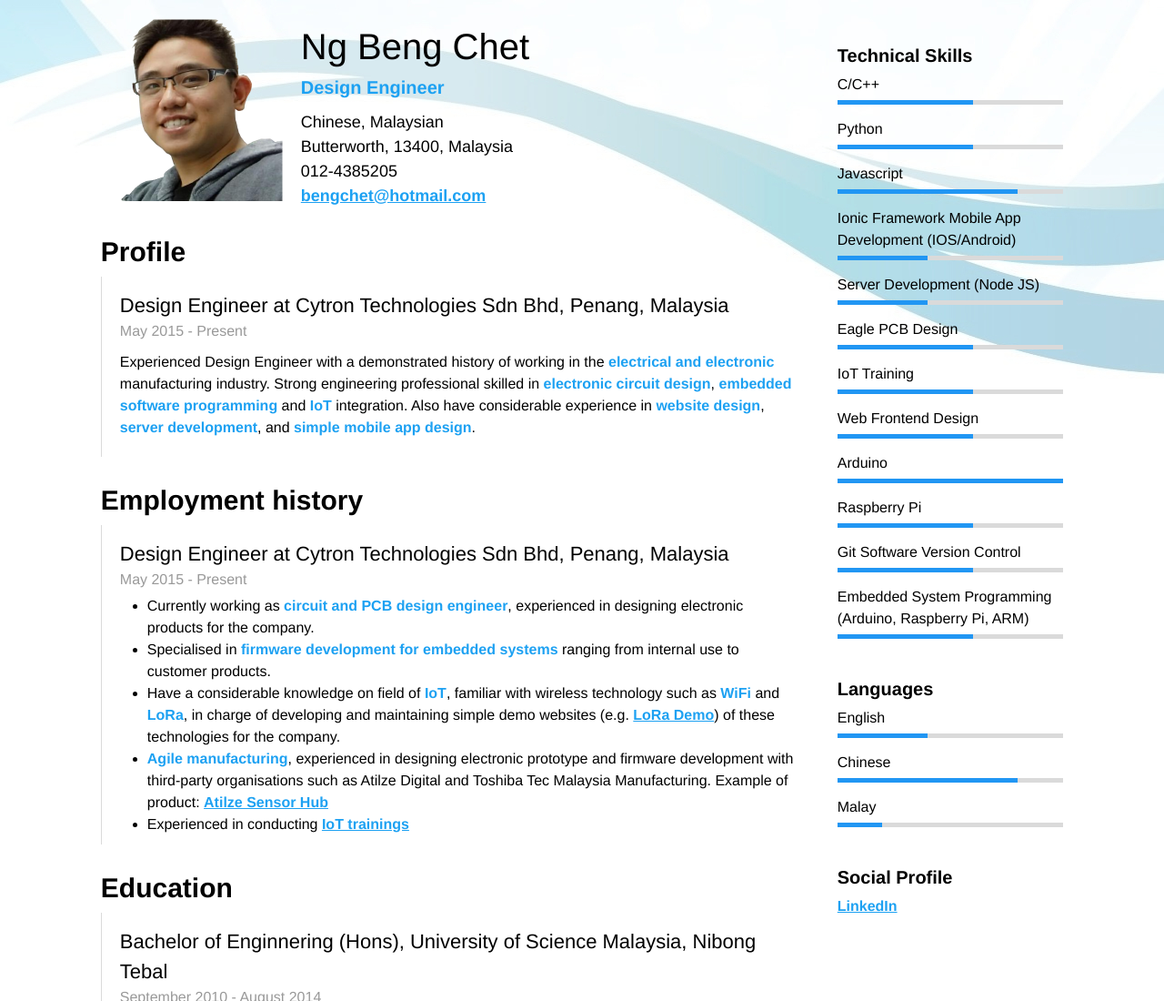
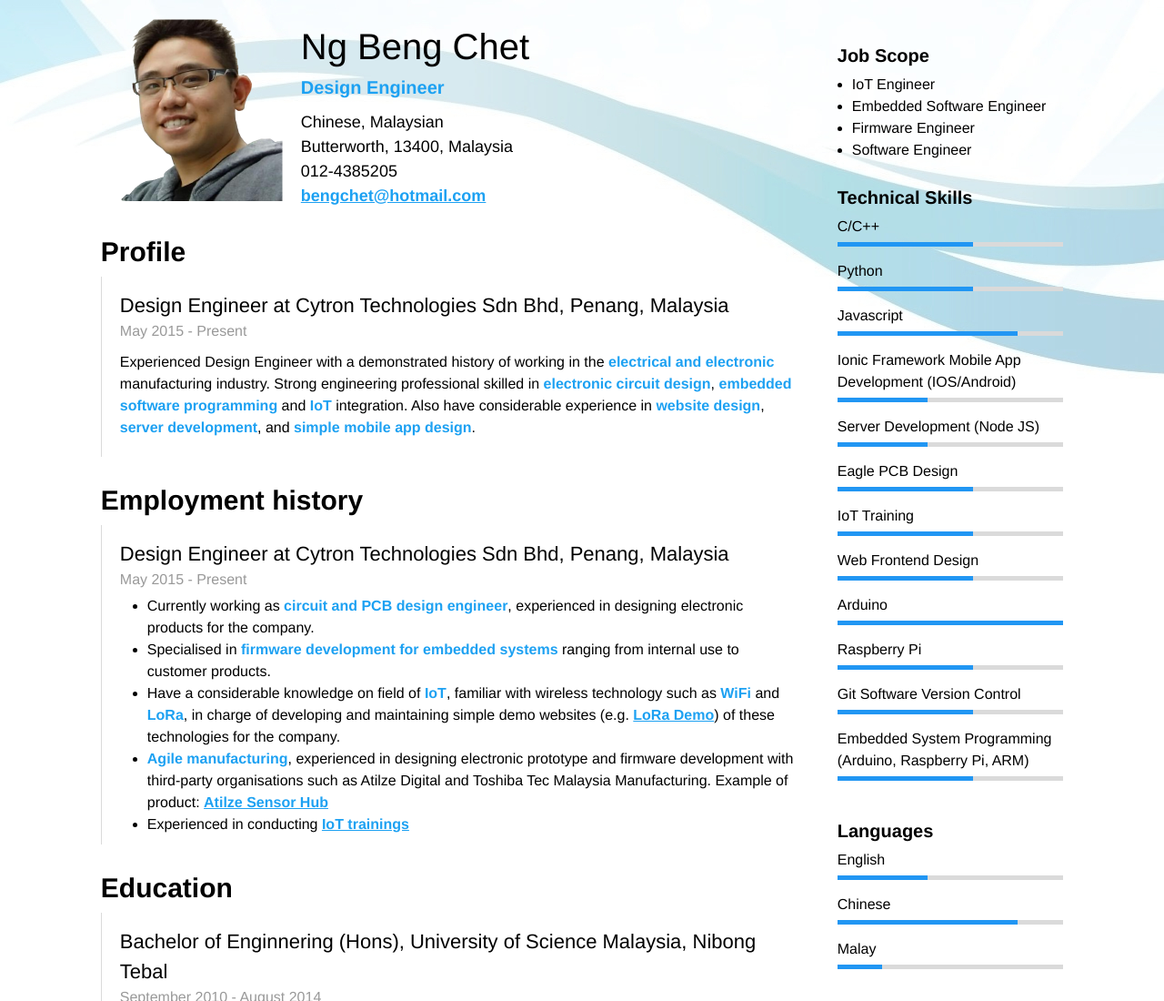
Before and after one commit to khaleong/resume, a plain HTML site: page index.html in a window 1280 px wide. Shown: the top 1100 px of the page at 91% size. Drawn offline with Linux system fonts and the light colour scheme.

Commit message:
updated job scope on resume

```diff
--- a/index.html
+++ b/index.html
@@ -147,6 +147,9 @@
         height: 200px;
         float: left;
         margin-right: 20px;
+    }
+    ul.bullets {
+	margin-left: 16px;
     }
 </style>
 
@@ -387,6 +390,17 @@
         </div>
         <!-- side -->
         <div class="col c1-4 side">
+	    <div class="general">
+                <div class="title">
+                   Job Scope
+                </div>
+                <ul class="bullets">
+		    <li>IoT Engineer</li>
+                    <li>Embedded Software Engineer</li>
+		    <li>Firmware Engineer</li>
+		    <li>Software Engineer</li>
+                </ul>
+            </div>
             <div class="general skills-table">
                 <div class="title">
                     Technical Skills
```
